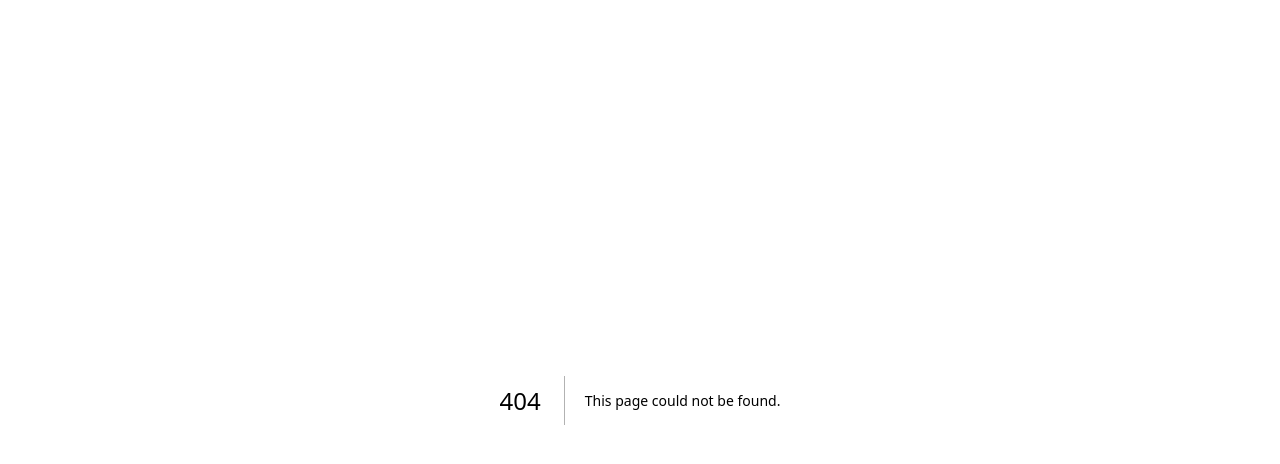
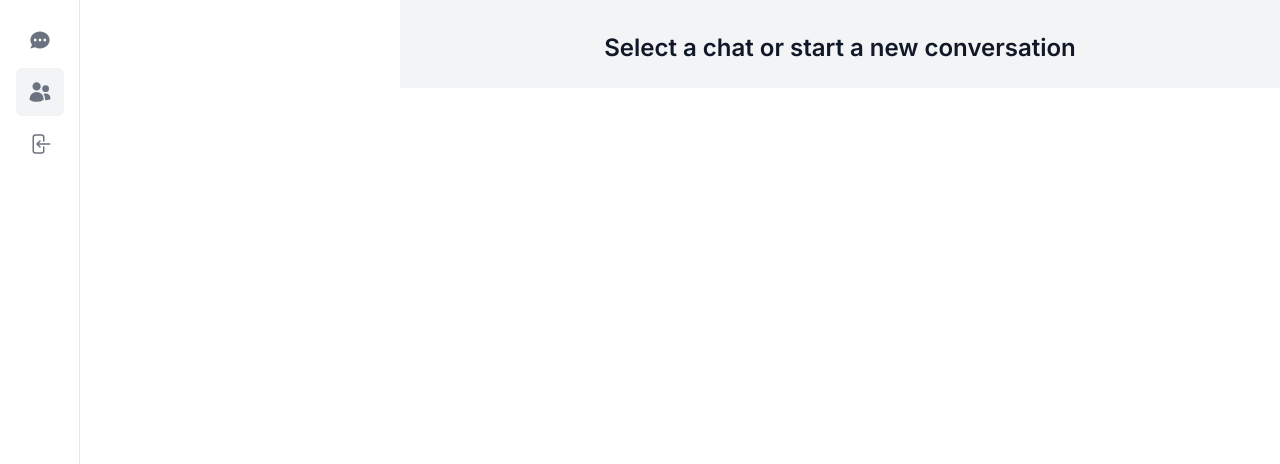
Before and after one commit to yogeshdas65/Messenger, a Next.js app: page /users in a window 1280 px wide. Before the commit this address had no page. Shown: the top 464 px of the page. Built offline with nearby package versions, Linux system fonts and the light colour scheme.

Commit message:
feature: desktop Side bar

```diff
--- a/app/(site)/components/AuthForm.tsx
+++ b/app/(site)/components/AuthForm.tsx
@@ -7,19 +7,22 @@ import AuthSocialButton from "./AuthSocialButton";
 import { BsGithub, BsGoogle } from "react-icons/bs";
 import axios from "axios";
 import { toast } from "react-hot-toast";
-import { signIn , useSession } from "next-auth/react";
+import { signIn, useSession } from "next-auth/react";
 import router from "next/router";
+import { useRouter } from "next/navigation";
 
 
 type Variant = "LOGIN" | "REGISTER";
 
 const AuthForm = () => {
-  const  session = useSession()
+  const session = useSession()
+  const router = useRouter()
   const [variant, setVariant] = useState<Variant>("REGISTER");
   const [isLoading, setIsLoading] = useState(false);
 
   useEffect(() => {
-    if(session?.status === "authenticated"){
+    if (session?.status === "authenticated") {
+      router.push("/users")
       console.log("session", session)
     }
   }, [session?.status])
@@ -47,9 +50,10 @@ const AuthForm = () => {
 
   const onSubmit: SubmitHandler<FieldValues> = (data) => {
     setIsLoading(true);
+
     if (variant === "REGISTER") {
       axios
-        .post("/api/register", data)
+        .post("/api/register", data).then(() => signIn("credentials", data))
         .catch(() => toast.error("Something went wrong!"))
         .finally(() => setIsLoading(false));
     }
--- /dev/null
+++ b/app/components/EmptyState.tsx
@@ -0,0 +1,26 @@
+const EmptyState = () => {
+  return (
+    <div
+      className="
+        px-4
+        py-10
+        sm:px-6
+        lg:px-8
+        lg:py-6
+        h-full
+        flex
+        justify-center
+        items-center
+        bg-gray-100
+      "
+    >
+      <div className="text-center items-center flex flex-col">
+        <h3 className="mt-2 text-2xl font-semibold text-gray-900">
+          Select a chat or start a new conversation
+        </h3>
+      </div>
+    </div>
+  );
+}
+
+export default EmptyState;
--- /dev/null
+++ b/app/components/sidebar/DesktopItem.tsx
@@ -0,0 +1,52 @@
+import clsx from 'clsx';
+import Link from "next/link";
+
+interface DesktopItemProps {
+  label: string;
+  icon: any;
+  href: string;
+  onClick?: () => void;
+  active?: boolean;
+}
+
+const DesktopItem: React.FC<DesktopItemProps> = ({
+  label,
+  href,
+  icon: Icon,
+  active,
+  onClick
+}) => {
+  const handleClick = () => {
+    if (onClick) {
+      return onClick();
+    }
+  };
+
+  return (
+    <li onClick={handleClick} key={label}>
+      <Link
+        href={href}
+        className={clsx(`
+            group
+            flex
+            gap-x-3
+            rounded-md
+            p-3
+            text-sm
+            leading-6
+            font-semibold
+            text-gray-500
+            hover:text-black
+            hover:bg-gray-100
+          `,
+            active && 'bg-gray-100 text-black'
+          )}
+      >
+        <Icon className="h-6 w-6 shrink-0" aria-hidden="true" />
+        <span className="sr-only">{label}</span>
+      </Link>
+    </li>
+   );
+}
+
+export default DesktopItem;
--- /dev/null
+++ b/app/components/sidebar/DesktopSidebar.tsx
@@ -0,0 +1,44 @@
+"use client"
+
+import React, { useState } from 'react'
+import useRoutes from '@/app/hooks/useRoutes';
+import DesktopItem from './DesktopItem';
+
+const DesktopSidebar = () => {
+  const routes = useRoutes();
+  const [isOpen, setIsOpen] = useState(false);
+  return (
+    <div className='hidden
+        lg:fixed
+        lg:inset-y-0
+        lg:left-0
+        lg:z-40
+        lg:w-20
+        xl:px-6
+        lg:overflow-y-auto
+        lg:bg-white
+        lg:border-r-[1px]
+        lg:pb-4
+        lg:flex
+        lg:flex-col
+        justify-between '>
+      <nav className="mt-4 flex flex-col justify-between">
+        <ul role="list" className="flex flex-col items-center space-y-1">
+          {routes.map((item) => (
+            <DesktopItem
+              key={item.label}
+              href={item.href}
+              label={item.label}
+              icon={item.icon}
+              active={item.active}
+              onClick={item.onClick}
+            />
+          ))}
+        </ul>
+      </nav>
+
+    </div>
+  )
+}
+
+export default DesktopSidebar
--- /dev/null
+++ b/app/components/sidebar/Sidebar.tsx
@@ -0,0 +1,18 @@
+import DesktopSidebar from "./DesktopSidebar";
+
+
+async function Sidebar({ children }: {
+    children: React.ReactNode,
+}) {
+
+    return (
+        <div className="h-full">
+            <DesktopSidebar/>
+            <main className="lg:pl-20 h-full">
+                {children}
+            </main>
+        </div>
+    )
+}
+
+export default Sidebar;
--- /dev/null
+++ b/app/hooks/useConversation.ts
@@ -0,0 +1,23 @@
+import { useParams } from "next/navigation";
+import { useMemo } from "react";
+
+const useConversation = () => {
+    const params = useParams();
+
+    const conversationId = useMemo(() => {
+        if (!params?.conversationId) {
+            return '';
+        }
+
+        return params.conversationId as string;
+    }, [params?.conversationId]);
+
+    const isOpen = useMemo(() => !!conversationId, [conversationId]);
+
+    return useMemo(() => ({
+        isOpen,
+        conversationId
+    }), [isOpen, conversationId])
+}
+
+export default useConversation
--- /dev/null
+++ b/app/hooks/useRoutes.ts
@@ -0,0 +1,40 @@
+import { useMemo } from "react";
+import { useParams, usePathname } from "next/navigation";
+import { HiChat } from "react-icons/hi";
+import { HiArrowLeftOnRectangle, HiUsers } from "react-icons/hi2";
+import { signOut } from "next-auth/react";
+
+import useConversation from "./useConversation";
+
+import React from 'react'
+
+const useRoutes = () => {
+    const pathname = usePathname()
+    const { conversationId } = useConversation();
+
+    const routes = useMemo(() => [
+        {
+            label: "Chat",
+            href: "/conversations",
+            icon: HiChat,
+            active: pathname === '/conversations' || !!conversationId
+        },
+        {
+            label: "Users",
+            href: "/users",
+            icon: HiUsers,
+            active: pathname === '/users'
+        },
+        {
+            label: "Logout",
+            href: "#",
+            icon: HiArrowLeftOnRectangle,
+            onClick: () => signOut()
+        }
+
+    ], [pathname, conversationId]);
+
+    return routes;
+}
+
+export default useRoutes
--- /dev/null
+++ b/app/users/layout.tsx
@@ -0,0 +1,19 @@
+import Sidebar from "../components/sidebar/Sidebar";
+
+export default async function UsersLayout({
+    children
+}: {
+    children: React.ReactNode,
+}) {
+
+
+    return (
+        // @ts-expect-error Server Component
+        <Sidebar>
+            <div className="h-full">
+                {/* <UserList items={users} /> */}
+                {children}
+            </div>
+        </Sidebar>
+    );
+}
--- /dev/null
+++ b/app/users/page.tsx
@@ -0,0 +1,12 @@
+import React from 'react'
+import EmptyState from '../components/EmptyState'
+
+const User = () => {
+  return (
+    <div className="hidden lg:block lg:pl-80 h-full">
+      <EmptyState />
+    </div>
+  )
+}
+
+export default User
```
Also changed, not shown: app/layout.tsx (+4 -4 lines), middleware.ts (added, +14 -0 lines).
